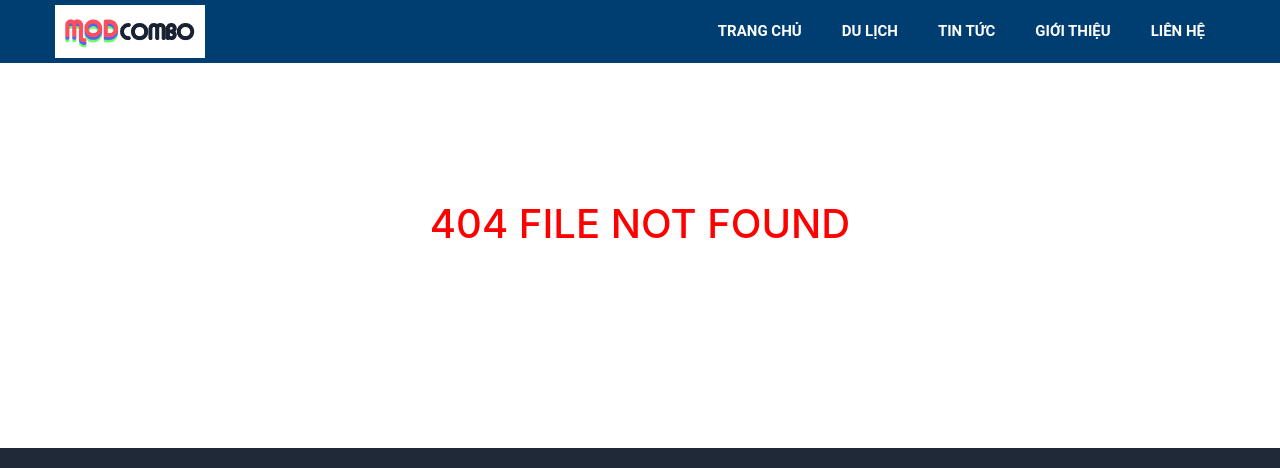
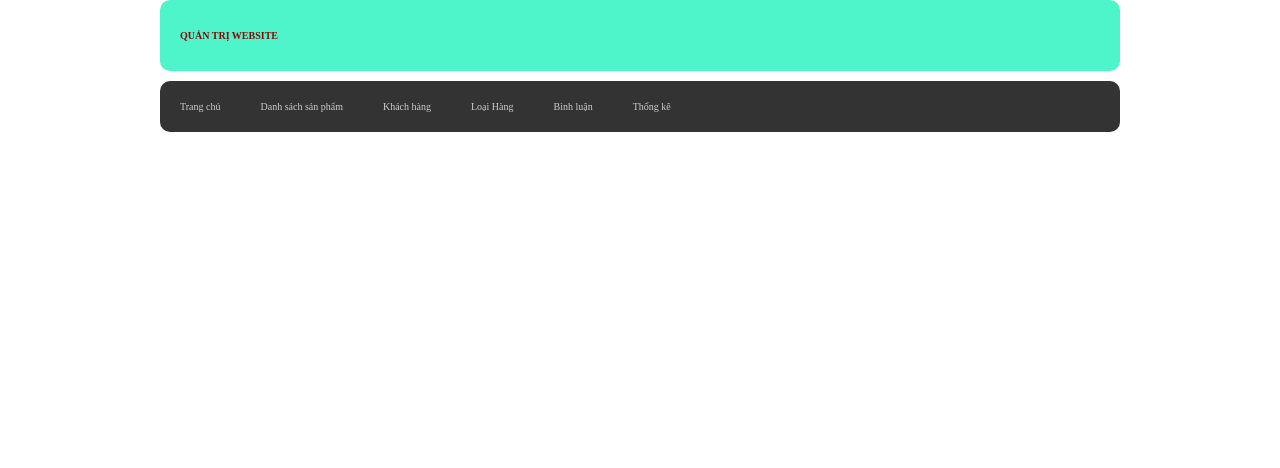
Before and after one commit to thanhtung08112002/2mientour, a PHP site: page /app/views/client/admin/layout/header.php in a window 1280 px wide. Shown: the top 468 px of the page. After the commit the page ends 132 px from the top, so only its background shows below. Run offline with PHP 8.4, Linux system fonts and the light colour scheme; tables that the repository leaves empty or names only in its code hold one stand-in row (values such as "Sample post"); data that the repository does not hold is empty; some web fonts are replaced; grey boxes are pictures that could not be loaded.

Commit message:
them file

```diff
--- a/app/controllers/admin/controllers_admin.php
+++ /dev/null
@@ -1,4 +0,0 @@
-<?php
-
-function render_admin() {
-}
--- /dev/null
+++ b/app/controllers/admin/list_employee.php
@@ -0,0 +1,6 @@
+<?php
+function show_list_employee()
+{
+    $test = getAllThongTinCongTy();
+    render_admin("admin/layout",["test" => $test]);
+}
--- /dev/null
+++ b/app/views/client/admin/layout/footer.php
@@ -0,0 +1,4 @@
+</div>
+</body>
+
+</html>
--- /dev/null
+++ b/app/views/client/admin/layout/header.php
@@ -0,0 +1,27 @@
+<!DOCTYPE html>
+<html lang="en">
+
+<head>
+    <meta charset="UTF-8">
+    <meta http-equiv="X-UA-Compatible" content="IE=edge">
+    <meta name="viewport" content="width=device-width, initial-scale=1.0">
+    <title>Admin</title></title>
+    <link rel="stylesheet" href="./public/css/admin.css">
+</head>
+
+<body>
+    <div class="container">
+        <header class="">
+            <h1>QUẢN TRỊ WEBSITE</h1>
+            <nav>
+                <ul>
+                    <li><a href="home">Trang chủ</a></li>
+                    <li><a href="list">Danh sách sản phẩm</a></li>
+                    <li><a href="list_khach_hang">Khách hàng</a></li>
+                    <li><a href="loai">Loại Hàng</a></li>
+                    <li><a href="loai">Bình luận</a></li>
+                    <li><a href="loai">Thống kê</a></li>
+
+                </ul>
+            </nav>
+        </header>
--- /dev/null
+++ b/app/views/client/admin/layout/layout_admin.php
@@ -0,0 +1,4 @@
+<?php
+include_once "header.php";
+include_once $view;
+include_once "footer.php";
--- a/app/views/client/header.php
+++ b/app/views/client/header.php
@@ -21,6 +21,9 @@
 <body>
   <div class="container-fluid">
     <header class="container">
+      <div>
+
+
         <a href="" class="header_logo"><img src="/public/images/logo_header.jpg" alt=""></a>
         <input type="checkbox" id="menu-nav">
         <label for="menu-nav"><i class="fa fa-bars"></i></label>
@@ -54,6 +57,7 @@
             <li><a href="#">LIÊN HỆ</a></li>
           </ul>
         </nav>
+      </div>
     </header>
     </section>
     <header>
--- a/index.php
+++ b/index.php
@@ -4,7 +4,8 @@ session_start();
 date_default_timezone_set('Asia/Ho_Chi_Minh');
 
 #Controllers admin
-require_once 'app/controllers/admin/controllers_admin.php';
+require_once 'app/controllers/admin/controllers_employee.php';
+require_once 'app/controllers/admin/list_employee.php';
 
 #Views admin
 
@@ -19,7 +20,6 @@ require_once 'app/controllers/client/error_404.php';
 
 #Views client
 
-// fsaf
 
 #Models
 require_once 'app/models/connect.php';
@@ -38,6 +38,7 @@ switch ($url) {
     case 'tourdetail':
         showTourDetail();
         break;
+
     default:
         error_404();
 }
--- /dev/null
+++ b/public/css/admin.css
@@ -0,0 +1,171 @@
+* {
+    margin: 0;
+    padding: 0;
+    box-sizing: border-box;
+    font-size: 10px;
+}
+
+.container {
+    width: 960px;
+    margin: 0 auto;
+}
+
+header h1 {
+    padding: 30px 20px;
+    background-color: rgb(78, 245, 203);
+    color: rgb(139, 7, 7);
+    border-radius: 10px;
+}
+
+nav {
+    background-color: #333;
+    margin: 10px 0;
+    border-radius: 10px;
+}
+
+nav ul {
+    display: flex;
+    list-style: none;
+}
+
+nav ul a {
+    display: block;
+    padding: 20px;
+    color: #ccc;
+    text-decoration: none;
+}
+
+nav ul a:hover {
+    background-color: rgba(0, 0, 0, 0.4);
+    border-radius: 10px;
+    color: #fff;
+}
+
+article {
+    margin: 10px 0;
+}
+
+article .headline {
+    padding: 20px 30px;
+    background-color: rgba(6, 85, 23, 0.425);
+    border-radius: 10px;
+    color: aliceblue;
+}
+
+.alert {
+    padding: 10px;
+    margin: 5px 0;
+    background-color: rgb(182, 248, 226);
+}
+
+.row {
+    display: flex;
+    flex-wrap: wrap;
+}
+
+.col {
+    width: 50%;
+    margin-top: 10px;
+}
+
+.form-group {
+    padding: 0 5px;
+}
+
+.form-group label {
+    display: block;
+}
+
+.form-group .form-control {
+    width: 100%;
+    height: 30px;
+    padding-left: 10px;
+    border-radius: 3px;
+
+}
+
+.form-special {
+    border: 1px solid #ccc;
+    padding: 5px;
+}
+
+.full {
+    width: 100%;
+}
+
+.full textarea {
+    width: 100%;
+    height: 150px;
+}
+
+button.btn {
+    padding: 10px 20px;
+    margin-left: 5px;
+    border: 1px solid #ccc;
+    border-radius: 5px;
+    cursor: pointer;
+    color: #333;
+    background-color: #fff;
+}
+
+button.btn-danger {
+    border: 1px solid red;
+}
+
+button a {
+    display: block;
+    text-decoration: none;
+    color: #333;
+}
+
+.btn {
+    background-color: red;
+}
+
+.btn:hover {
+    background-color: gray;
+}
+
+.btn:hover a {
+    color: white;
+}
+
+.mo_ta:focus,
+.form-control:focus {
+    border-color: rgb(96, 96, 228);
+    outline: none;
+}
+
+/* Table */
+.table {
+    border-collapse: collapse;
+    width: 100%;
+}
+
+.table,
+.table tr,
+.table td,
+.table th {
+    border: 1px solid #ccc;
+}
+
+.table th,
+.table td {
+    padding: 10px;
+}
+
+.table tbody tr:nth-child(2n + 1) {
+    background-color: #eee;
+}
+
+table thead tr {
+    background-color: #b7f0b7;
+    color: #333;
+}
+
+.link-action {
+    color: black;
+}
+.link-action:hover{
+    color: blue;
+}
```
Also changed, not shown: app/controllers/admin/controllers_employee.php (added, +7 -0 lines). Lines whose indentation alone changed are shown as unchanged.
